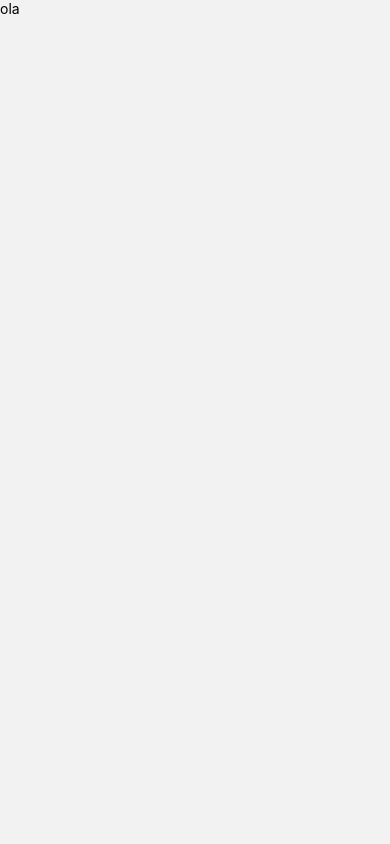
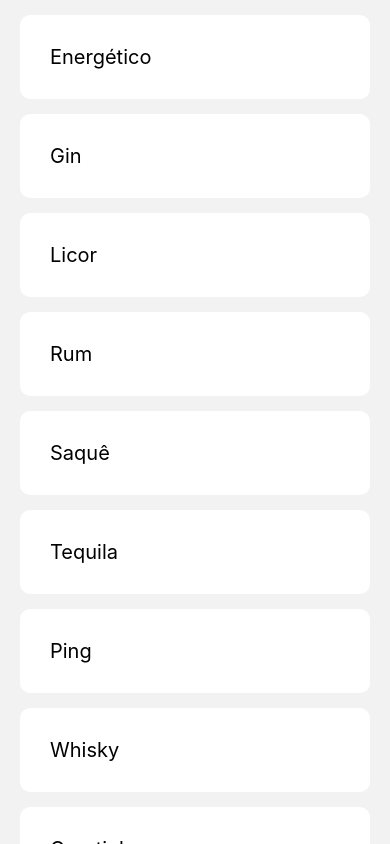
Before and after one commit to DrinkApp2022/DrinkApp, a React Native app: screen /ListaProduto in a window 390 px wide. Built offline with nearby package versions, Linux system fonts and the light colour scheme.

Commit message:
listaProduto

```diff
--- a/App.js
+++ b/App.js
@@ -1,13 +1,15 @@
-import { StatusBar } from "react-native";
+import { FlatList, StatusBar } from "react-native";
 import React from "react";
 
 import { NavigationContainer } from "@react-navigation/native";
 import Routes from "./src/routes";
+import {ListaProduto} from "./src/pages/ListaProduto";
 
 export default function App() {
   return(
     <NavigationContainer>
       <StatusBar backgroundColor="#38A69D" barStyle="light-content"/>
+
       <Routes/>
     </NavigationContainer>
   );
--- a/package.json
+++ b/package.json
@@ -12,7 +12,9 @@
   "dependencies": {
     "@react-navigation/native": "^6.0.13",
     "@react-navigation/native-stack": "^6.9.1",
+    "axios": "^1.1.3",
     "react": "18.1.0",
+    "react-hook-form": "^7.39.1",
     "react-native": "0.70.3",
     "react-native-animatable": "^1.3.3",
     "react-native-safe-area-context": "^4.4.1",
--- a/src/pages/ListaProduto/index.js
+++ b/src/pages/ListaProduto/index.js
@@ -1,24 +1,94 @@
-import { React } from "react";
+import  React, {Component, useEffect, useState}  from "react";
 import {
     View,
     Text,
-    StyleSheet
+    StyleSheet ,
+    FlatList,
+    ActivityIndicator
 } from "react-native";
 
 import * as Animatable from 'react-native-animatable'
 
 export default function ListaProduto() {
+   const[data, setData]=useState([]);
+   const[loading, setLoading]=useState(false) ;
+   const[page, setPage]= useState(1);
+
+   useEffect(()=>{
+
+   },[]);
+
+   const dados = [
+        {key:'Energético'},
+        {key:'Gin'},
+        {key:'Licor'},
+        {key:'Rum'},
+        {key:'Saquê'},
+        {key:'Tequila'},
+        {key:'Ping'},
+        {key:'Whisky'},
+        {key:'Corotinho'},
+        {key:'Vodca'},
+
+   ]
     return (
-        <View style={styles.container}>
-            <Animatable.View animation="fadeInLeft" delay={500} style={styles.containerHeader}>
-                <Text style={styles.message}>ola</Text>
-            </Animatable.View>
-        </View>
+       <View style={styles.container}>
+        <FlatList
+        style={{margintop:35}}
+        contentContainerStyle={{marginHorizontal:20}}
+        data={dados}
+        keyExtractor={item => String(item.key)}
+        renderItem={({item}) => <Text style={styles.listItem}>{item.key} </Text>}
+        ListFooterComponent={<FooterList load={loading} />}
+        />
+       </View>
+
     );
 }
 
+/**function ListItem({data}){
+
+return(
+    <View style={styles.listItem}>
+        <Text style={styles.listText}>{data.full_name}</Text>
+    </View>
+)
+}*/
+function FooterList({load}){
+   if(!load) return null;
+
+    return(
+        <View style= {styles.loading}>
+            <ActivityIndicator size={25} color="#121212"/>
+        </View>
+
+    )
+
+}
+
+
+
 const styles = StyleSheet.create({
     container: {
+        flex:1,
+        backgroundColor: '#black'
+    },
+    listItem:{
+        backgroundColor:'#FFF',
+        color:'black',
+        fontSize:20,
+        padding:30,
+        marginTop: 15,
+        borderRadius:10,
+    },
+    listText:{
+        fontSize:16,
+        color: '#FFF'
 
-    }
+    },
+    loading:{
+       padding:10
+    },
+
+
 })
--- a/src/routes/index.js
+++ b/src/routes/index.js
@@ -7,6 +7,7 @@ const Stack = createNativeStackNavigator();
 
 export default function Routes() {
     return(
+
         <Stack.Navigator>
             <Stack.Screen
                 name="Inicio"
```
Also changed, not shown: 1 other file (tests, documents, lock files or other folders).
